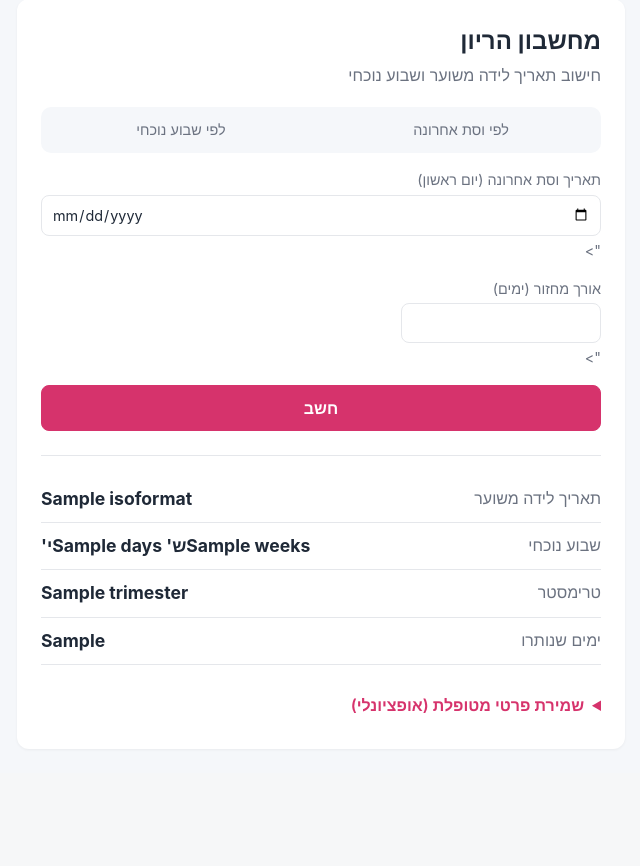
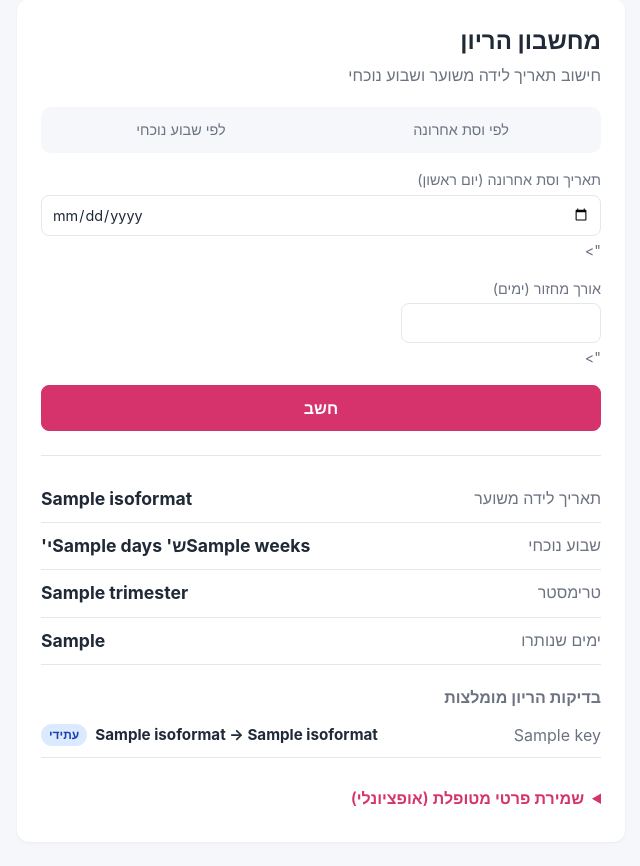
Before and after one commit to idoagv/pregnancy-calc, a Flask app: template templates/index.html in a window 1280 px wide. Shown: the part 76-942 px from the top of the page, without its empty margins (319-959 px from the left). Before the commit the page ends 789 px from the top, so only its background shows below. Run offline with Flask 3, Linux system fonts and the light colour scheme; the template is opened without the code that fills it: most values are stand-ins (such as "Sample title", 1, 10 or a date in 2020); form fields are guessed from the names that the template uses.

Commit message:
Add prenatal screening test windows feature
Clinic secretary now sees auto-calculated date ranges for four standard
ultrasound screenings (nuchal, early/second/third anomaly scans) alongside
gestational age. Each window shows a status badge (passed/current/upcoming)
so the secretary can immediately tell what's bookable today. Windows are
LMP-anchored per Israeli clinical practice.

- calc.py: SCREENING_WINDOWS table, ScreeningWindow dataclass, screening_windows() function
- app.py: wire screening_windows() into result dict
- i18n.py: 9 new keys (headings + 3 status badges × 2 langs)
- templates/index.html: render 4 test windows with date ranges + badges
- static/css/style.css: styling for 3 status colors + heading
- tests/test_calc.py: 6 new unit tests covering date math, status logic, edge cases

All 18 tests pass (12 existing + 6 new).

Co-Authored-By: Claude Opus 4.7 <noreply@anthropic.com>

```diff
--- a/app.py
+++ b/app.py
@@ -12,7 +12,7 @@ from flask import (
     url_for,
 )
 
-from calc import edd_from_lmp, lmp_from_gestational_age, status
+from calc import edd_from_lmp, lmp_from_gestational_age, screening_windows, status
 from i18n import TRANSLATIONS, get_translator
 from models import Patient, db
 
@@ -81,6 +81,7 @@ def create_app(db_path: str | None = None) -> Flask:
                         "days": s.days,
                         "trimester": s.trimester,
                         "days_remaining": s.days_remaining,
+                        "screenings": screening_windows(lmp, today),
                     }
             except (ValueError, TypeError) as e:
                 error = str(e)
--- a/calc.py
+++ b/calc.py
@@ -38,6 +38,44 @@ class Status:
     days_remaining: int
 
 
+# Standard Israeli prenatal ultrasound screening windows, LMP-anchored.
+# Each entry: (i18n_key, (start_week, start_day), (end_week, end_day)) — inclusive bounds.
+SCREENING_WINDOWS = [
+    ("screening_nuchal", (11, 0), (13, 6)),
+    ("screening_early", (14, 0), (16, 6)),
+    ("screening_second", (20, 0), (24, 6)),
+    ("screening_third", (30, 0), (32, 0)),
+]
+
+
+@dataclass
+class ScreeningWindow:
+    key: str          # i18n key for the test name
+    start: date       # inclusive
+    end: date         # inclusive
+    status: str       # "passed" | "current" | "upcoming"
+
+
+def screening_windows(lmp: date, today: date) -> list["ScreeningWindow"]:
+    """For each standard screening, compute its date window and current status.
+
+    Cycle length is intentionally not applied — Israeli clinical practice
+    anchors these windows to LMP directly.
+    """
+    out: list[ScreeningWindow] = []
+    for key, (sw, sd), (ew, ed) in SCREENING_WINDOWS:
+        start = lmp + timedelta(days=sw * 7 + sd)
+        end = lmp + timedelta(days=ew * 7 + ed)
+        if today < start:
+            st = "upcoming"
+        elif today > end:
+            st = "passed"
+        else:
+            st = "current"
+        out.append(ScreeningWindow(key=key, start=start, end=end, status=st))
+    return out
+
+
 def status(lmp: date, today: date, cycle_length: int = 28) -> Status:
     """Snapshot of where the pregnancy is as of `today`."""
     edd = edd_from_lmp(lmp, cycle_length)
--- a/i18n.py
+++ b/i18n.py
@@ -16,6 +16,14 @@ TRANSLATIONS = {
         "result_now": "שבוע נוכחי",
         "result_trimester": "טרימסטר",
         "result_remaining": "ימים שנותרו",
+        "screenings_heading": "בדיקות הריון מומלצות",
+        "screening_nuchal": "שקיפות עורפית",
+        "screening_early": "סקירה מוקדמת",
+        "screening_second": "סקירה שניה",
+        "screening_third": "סקירה שלישית",
+        "status_passed": "עבר",
+        "status_current": "פעיל",
+        "status_upcoming": "עתידי",
         "save_heading": "שמירת פרטי מטופלת (אופציונלי)",
         "save_name": "שם",
         "save_phone": "טלפון",
@@ -53,6 +61,14 @@ TRANSLATIONS = {
         "result_now": "Current gestational age",
         "result_trimester": "Trimester",
         "result_remaining": "Days remaining",
+        "screenings_heading": "Recommended screening tests",
+        "screening_nuchal": "Nuchal translucency",
+        "screening_early": "Early anomaly scan",
+        "screening_second": "Second anomaly scan",
+        "screening_third": "Third anomaly scan",
+        "status_passed": "Passed",
+        "status_current": "Current",
+        "status_upcoming": "Upcoming",
         "save_heading": "Save patient (optional)",
         "save_name": "Name",
         "save_phone": "Phone",
--- a/static/css/style.css
+++ b/static/css/style.css
@@ -162,6 +162,40 @@ button.primary:hover { filter: brightness(1.05); }
 .result-row span { color: var(--muted); }
 .result-row strong { font-size: 1.1rem; }
 
+.screenings-heading {
+    margin: 20px 0 4px;
+    font-size: 1rem;
+    color: var(--muted);
+    font-weight: 600;
+}
+.result-row.screening strong {
+    font-size: 0.95rem;
+    display: inline-flex;
+    align-items: center;
+    gap: 8px;
+}
+.result-row.screening .badge {
+    font-style: normal;
+    font-size: 0.75rem;
+    font-weight: 600;
+    padding: 2px 8px;
+    border-radius: 999px;
+    white-space: nowrap;
+}
+.status-passed .badge {
+    background: #f3f4f6;
+    color: var(--muted);
+}
+.status-current { background: #ecfdf5; }
+.status-current .badge {
+    background: #10b981;
+    color: #fff;
+}
+.status-upcoming .badge {
+    background: #dbeafe;
+    color: #1e40af;
+}
+
 .save { margin-top: 20px; }
 .save summary {
     cursor: pointer;
--- a/templates/index.html
+++ b/templates/index.html
@@ -79,6 +79,17 @@
             <strong>{{ result.days_remaining }}</strong>
         </div>
 
+        <h3 class="screenings-heading">{{ t('screenings_heading') }}</h3>
+        {% for w in result.screenings %}
+        <div class="result-row screening status-{{ w.status }}">
+            <span>{{ t(w.key) }}</span>
+            <strong>
+                {{ w.start.isoformat() }} → {{ w.end.isoformat() }}
+                <em class="badge">{{ t('status_' ~ w.status) }}</em>
+            </strong>
+        </div>
+        {% endfor %}
+
         <details class="save">
             <summary>{{ t('save_heading') }}</summary>
             <form method="post" action="{{ url_for('save') }}" class="save-form">
```
Also changed, not shown: tests/test_calc.py (+56 -2 lines).
